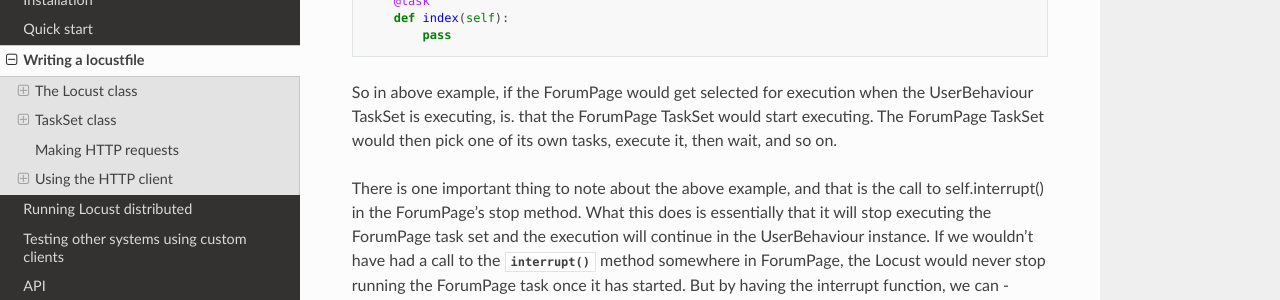
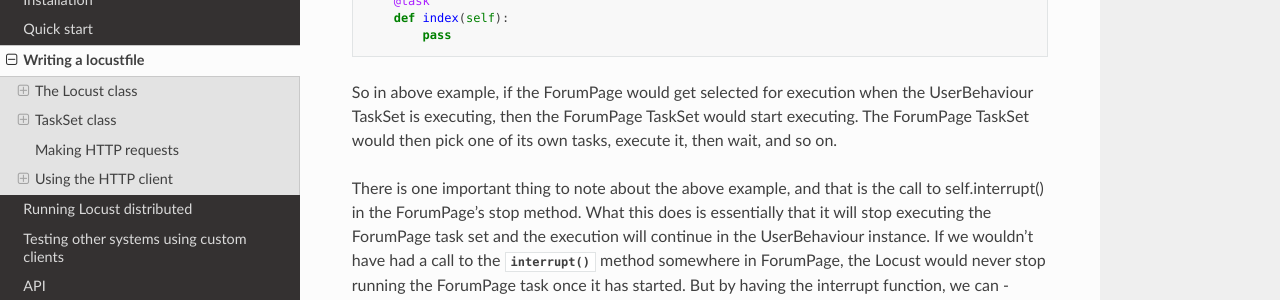
Before and after one commit to locustio/locust, a Sphinx documentation site: the page built from docs/writing-a-locustfile.rst, in a window 1280 px wide and 900 px high, scrolled down 4220 px. Shown: the part 175-475 px from the top of the window. Built offline with Sphinx 7.4.7 and the Read the Docs theme 2.0.0, drawn with Linux system fonts in a browser that asks for light colours; some of the changed text lies outside the part shown.

Commit message:
Update writing-a-locustfile.rst, testing-other-systems.rst
fix typo in explanation of nested tasksets example
fix tiny typo in Grouping requests ... section
fix use of "it's" (contraction of it is) where "its" (possessive pronoun) was intended

```diff
--- a/docs/testing-other-systems.rst
+++ b/docs/testing-other-systems.rst
@@ -2,7 +2,7 @@
 Testing other systems using custom clients
 ===========================================
 
-Locust was built with HTTP as it's main target. However, it can easily be extended to load test
+Locust was built with HTTP as its main target. However, it can easily be extended to load test
 any request/response based system, by writing a custom client that triggers
 :py:attr:`request_success <locust.events.request_success>` and
 :py:attr:`request_failure <locust.events.request_failure>` events.
@@ -16,7 +16,7 @@ Here is an example of a Locust class, **XmlRpcLocust**, which provides an XML-RP
 .. literalinclude:: ../examples/custom_xmlrpc_client/xmlrpc_locustfile.py
 
 If you've written Locust tests before, you'll recognize the class called *ApiUser* which is a normal
-Locust class that has a *TaskSet* class with *tasks* in it's *task_set* attribute. However, the *ApiUser*
+Locust class that has a *TaskSet* class with *tasks* in its *task_set* attribute. However, the *ApiUser*
 inherits from *XmlRpcLocust* that you can see right above ApiUser. The *XmlRpcLocust* class provides an
 instance of XmlRpcClient under the *client* attribute. The *XmlRpcClient* is a wrapper around the standard
 library's :py:class:`xmlrpclib.ServerProxy`. It  basically just proxies the function calls, but with the
--- a/docs/writing-a-locustfile.rst
+++ b/docs/writing-a-locustfile.rst
@@ -212,7 +212,7 @@ instead of referring to a python function, you point it to another TaskSet::
             pass
 
 So in above example, if the ForumPage would get selected for execution when the UserBehaviour
-TaskSet is executing, is. that the ForumPage TaskSet would start executing. The ForumPage TaskSet
+TaskSet is executing, then the ForumPage TaskSet would start executing. The ForumPage TaskSet
 would then pick one of its own tasks, execute it, then wait, and so on.
 
 There is one important thing to note about the above example, and that is the call to
```
Also changed, not shown: other parts of docs/writing-a-locustfile.rst (+1 -1 lines).
